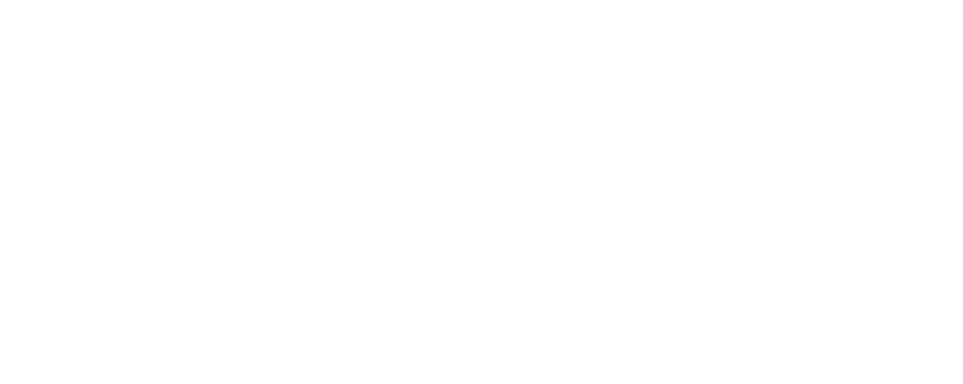
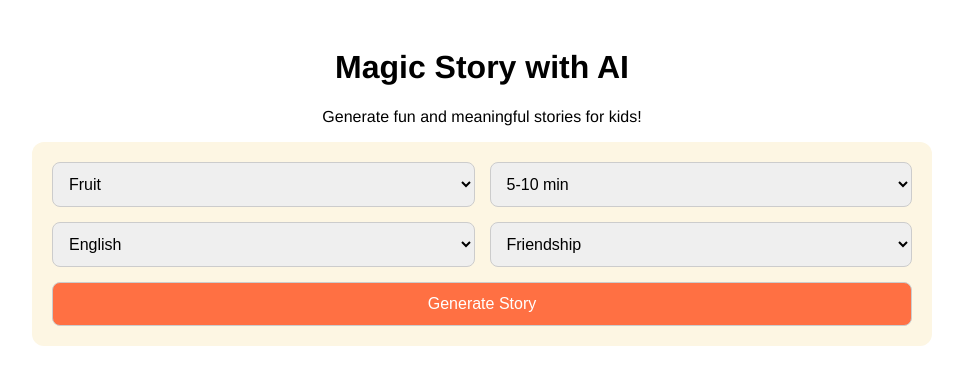
Before and after one commit to amysxe/magicstory-ai, a Next.js app: page / in a window 1280 px wide. Shown: the top 384 px of the page, without its empty margins (158-1121 px from the left). Built offline with nearby package versions, Linux system fonts and the light colour scheme.

Commit message:
Update index.js

```diff
--- a/pages/index.js
+++ b/pages/index.js
@@ -1,192 +1,119 @@
-import { useState, useRef, useEffect } from "react";
+import { useState } from "react";
+import Story from "../components/Story";
 
-export default function Story({ data, language, onGenerateMore }) {
-  const [speaking, setSpeaking] = useState(false);
-  const [paused, setPaused] = useState(false);
-  const storyRef = useRef(null);
-  const utteranceRef = useRef(null);
+export default function Home() {
+  const [category, setCategory] = useState("Fruit");
+  const [length, setLength] = useState("5-10 min");
+  const [language, setLanguage] = useState("English");
+  const [moral, setMoral] = useState("Friendship");
+  const [storyData, setStoryData] = useState(null);
+  const [loading, setLoading] = useState(false);
 
-  useEffect(() => {
-    if (storyRef.current) {
-      storyRef.current.scrollIntoView({ behavior: "smooth" });
-    }
-  }, [data]);
+  const generateStory = async () => {
+    try {
+      // Stop any ongoing audio
+      if ("speechSynthesis" in window) {
+        window.speechSynthesis.cancel();
+      }
 
-  const playStory = () => {
-    if (!data) return;
-    if (!("speechSynthesis" in window)) {
-      alert("Sorry, your browser does not support Text-to-Speech.");
-      return;
-    }
+      setLoading(true);
+      setStoryData(null);
 
-    // Cancel any ongoing speech
-    window.speechSynthesis.cancel();
-    setPaused(false);
-
-    const utterance = new SpeechSynthesisUtterance(data.content);
-    utterance.lang =
-      language === "Bahasa"
-        ? "id-ID"
-        : language === "German"
-        ? "de-DE"
-        : "en-US";
-
-    utterance.onstart = () => setSpeaking(true);
-    utterance.onend = () => {
-      setSpeaking(false);
-      setPaused(false);
-    };
-
-    utteranceRef.current = utterance;
-    window.speechSynthesis.speak(utterance);
-  };
-
-  const pauseStory = () => {
-    if (window.speechSynthesis.speaking && !window.speechSynthesis.paused) {
-      window.speechSynthesis.pause();
-      setPaused(true);
+      const res = await fetch("/api/story", {
+        method: "POST",
+        headers: { "Content-Type": "application/json" },
+        body: JSON.stringify({ category, length, language, moral }),
+      });
+      const data = await res.json();
+      setStoryData(data);
+    } catch (err) {
+      console.error(err);
+      alert("Failed to generate story. Try again.");
+    } finally {
+      setLoading(false);
     }
   };
 
-  const resumeStory = () => {
-    if (window.speechSynthesis.paused) {
-      window.speechSynthesis.resume();
-      setPaused(false);
-    }
-  };
+  return (
+    <div className="container">
+      <h1>Magic Story with AI</h1>
+      <p>Generate fun and meaningful stories for kids!</p>
 
-  const stopStory = () => {
-    window.speechSynthesis.cancel();
-    setSpeaking(false);
-    setPaused(false);
-  };
+      <div className="form-box">
+        <select value={category} onChange={(e) => setCategory(e.target.value)}>
+          <option>Fruit</option>
+          <option>Animal</option>
+          <option>Person</option>
+          <option>Mix</option>
+          <option>Random</option>
+        </select>
 
-  if (!data) return null;
+        <select value={length} onChange={(e) => setLength(e.target.value)}>
+          <option>5-10 min</option>
+          <option>10-15 min</option>
+          <option>&gt;15 min</option>
+        </select>
 
-  return (
-    <div className="story-result" ref={storyRef}>
-      <h2 className="story-title">{data.title}</h2>
+        <select value={language} onChange={(e) => setLanguage(e.target.value)}>
+          <option>English</option>
+          <option>Bahasa</option>
+          <option>German</option>
+        </select>
 
-      <div className="audio-controls">
-        {!speaking && (
-          <button onClick={playStory} className="button audio-button">
-            🔊 Play with audio
-          </button>
-        )}
-        {speaking && !paused && (
-          <button onClick={pauseStory} className="button audio-button">
-            ⏸ Pause
-          </button>
-        )}
-        {paused && (
-          <button onClick={resumeStory} className="button audio-button">
-            ▶ Resume
-          </button>
-        )}
-        {speaking && (
-          <button onClick={stopStory} className="button audio-button">
-            ⏹ Stop
-          </button>
-        )}
-      </div>
+        <select value={moral} onChange={(e) => setMoral(e.target.value)}>
+          <option>Friendship</option>
+          <option>Honesty</option>
+          <option>Kindness</option>
+          <option>Sharing</option>
+        </select>
 
-      <div className="story-content">
-        {data.content.split(/\n+/).map((para, idx) => (
-          <p key={idx} className="story-paragraph">
-            {para}
-          </p>
-        ))}
-      </div>
-
-      <div className="story-images">
-        {data.images.map((url, idx) => (
-          <img
-            key={idx}
-            src={url}
-            alt={`Story illustration ${idx + 1}`}
-            className="story-image"
-          />
-        ))}
-      </div>
-
-      <div className="story-buttons">
-        <button onClick={onGenerateMore} className="button">
-          Find More Story
+        <button onClick={generateStory} disabled={loading}>
+          {loading ? "Generating..." : "Generate Story"}
         </button>
       </div>
 
+      {storyData && (
+        <Story
+          key={storyData.title} // force re-mount to reset audio buttons
+          data={storyData}
+          language={language}
+          onGenerateMore={generateStory}
+        />
+      )}
+
       <style jsx>{`
-        .story-result {
-          background: white;
-          padding: 30px;
+        .container {
+          max-width: 900px;
+          margin: auto;
+          padding: 20px;
+          font-family: "Helvetica Neue", sans-serif;
+          text-align: center;
+        }
+        .form-box {
+          display: grid;
+          grid-template-columns: repeat(2, 1fr);
+          gap: 15px;
+          background: #fdf6e3;
+          padding: 20px;
           border-radius: 12px;
-          box-shadow: 0 4px 10px rgba(0, 0, 0, 0.1);
-          margin-bottom: 40px;
-        }
-        .story-title {
-          font-size: 28px;
-          margin-bottom: 12px;
-          text-align: center;
-          color: #4b2e2e;
-        }
-        .audio-controls {
-          display: flex;
-          justify-content: center;
-          gap: 10px;
-          margin-bottom: 20px;
-          flex-wrap: wrap;
-        }
-        .audio-button {
-          padding: 10px 16px;
-          font-size: 14px;
-        }
-        .story-content {
-          font-size: 18px;
-          line-height: 1.8;
-          color: #333;
           margin-bottom: 30px;
         }
-        .story-paragraph {
-          margin-bottom: 16px;
+        select,
+        button {
+          padding: 12px;
+          font-size: 16px;
+          border-radius: 8px;
+          border: 1px solid #ccc;
         }
-        .story-images {
-          display: flex;
-          flex-wrap: wrap;
-          gap: 20px;
-          margin-bottom: 30px;
-          justify-content: center;
-        }
-        .story-image {
-          width: 240px;
-          height: 240px;
-          object-fit: cover;
-          border-radius: 16px;
-          box-shadow: 0 4px 8px rgba(0, 0, 0, 0.1);
-        }
-        .story-buttons {
-          display: flex;
-          gap: 20px;
-          flex-wrap: wrap;
-          justify-content: center;
-        }
-        .button {
-          padding: 14px;
+        button {
           background: #ff7043;
           color: white;
-          font-size: 18px;
-          border: none;
-          border-radius: 8px;
           cursor: pointer;
+          grid-column: span 2;
           transition: background 0.3s;
         }
-        .button:hover {
+        button:hover {
           background: #f4511e;
-        }
-        @media (max-width: 600px) {
-          .story-image {
-            width: 100%;
-            height: auto;
-          }
         }
       `}</style>
     </div>
```
